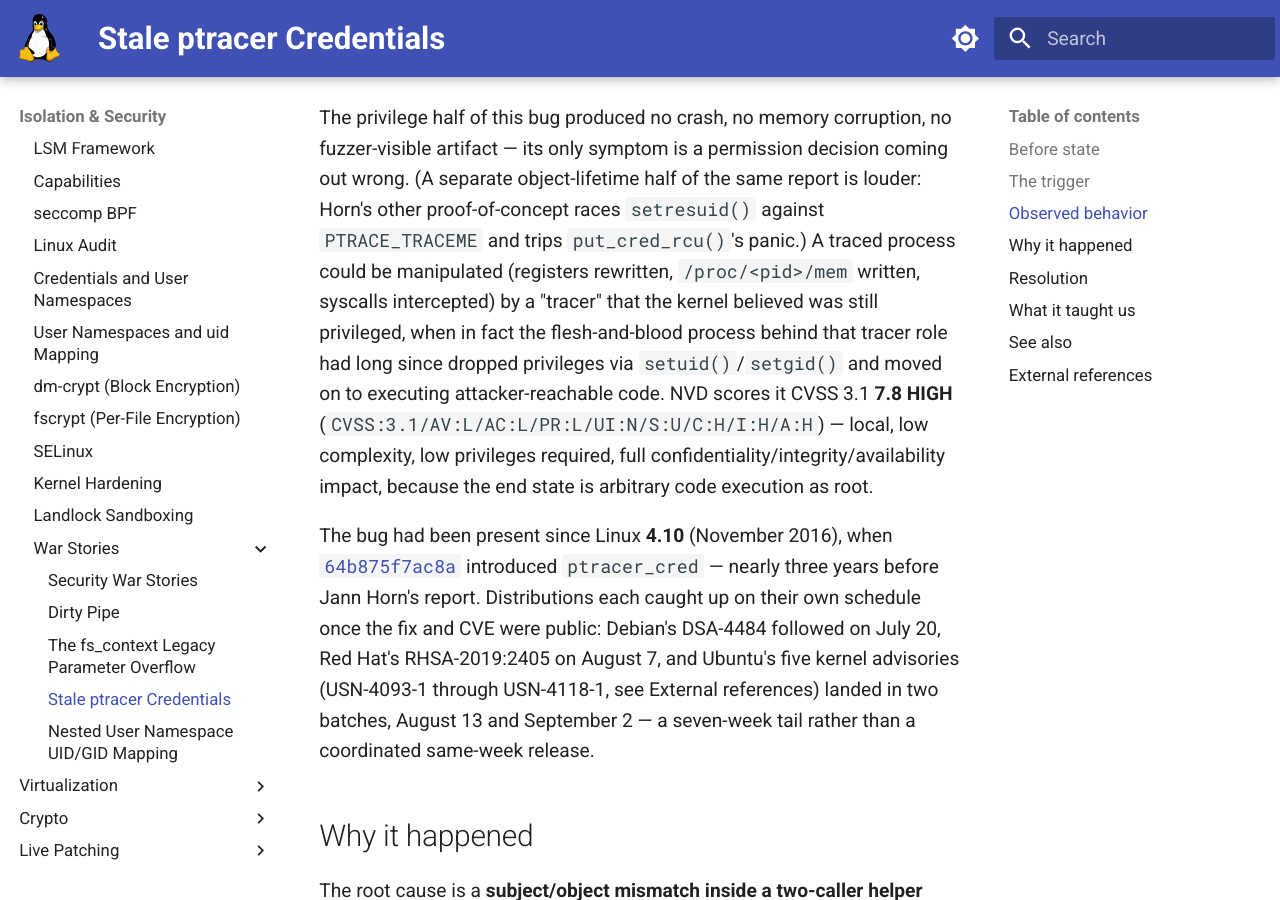
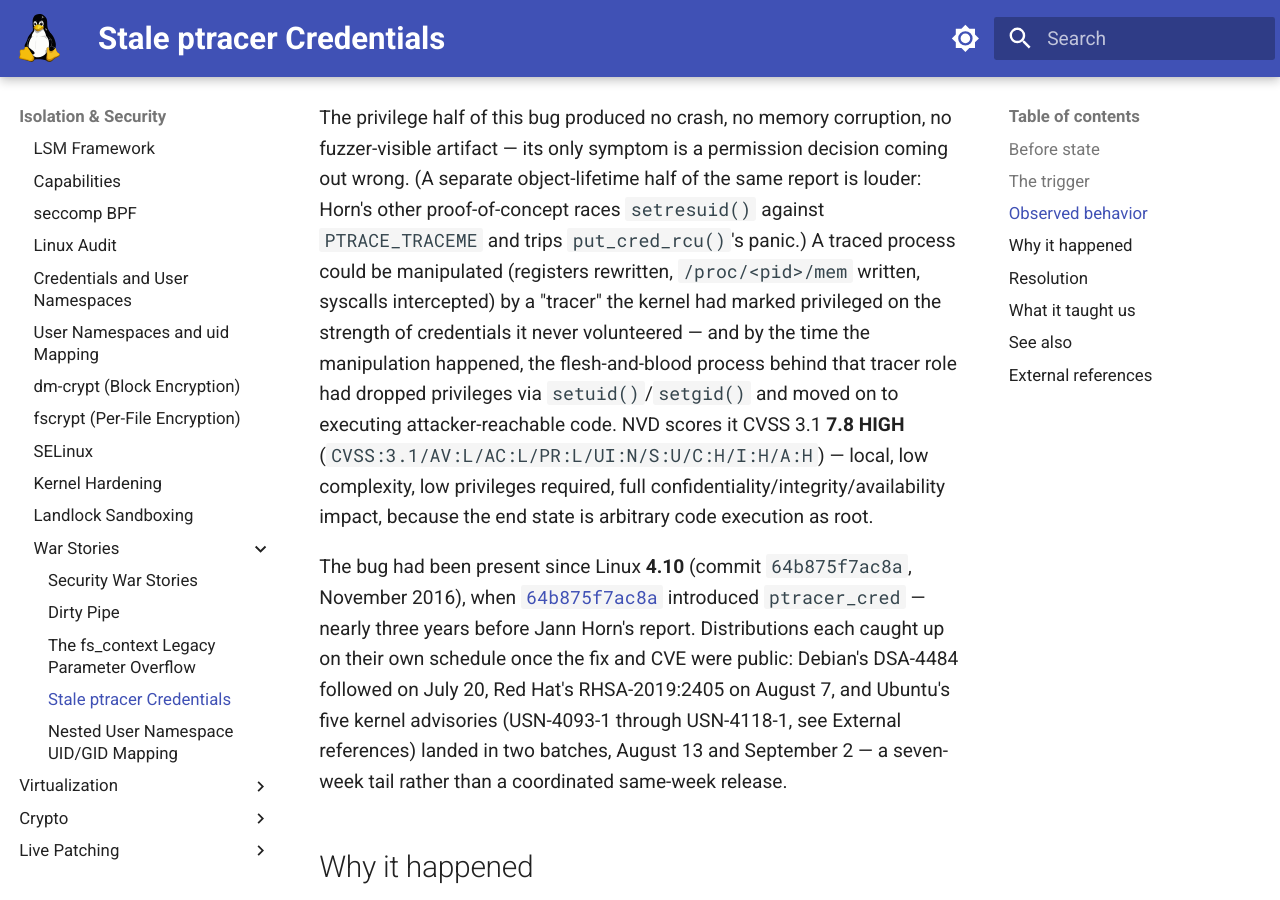
Before and after one commit to laveeshb/linux-kernel-internals, an MkDocs documentation site: the page built from docs/security/war-stories/stale-ptracer-creds.md, in a window 1280 px wide and 900 px high, scrolled down 4562 px. Built offline with MkDocs 1.6.1 and Material for MkDocs 9.7.7, drawn with Linux system fonts in a browser that asks for light colours; some of the changed text lies outside the part shown.

Commit message:
Fix an observed-behavior claim that contradicted the page's own root-cause analysis
Thirteenth review round: "the kernel believed was still privileged" implied
the kernel's belief was simply wrong, when the page's own root-cause
section says the opposite -- at the moment consulted, the parent's
credentials genuinely were privileged; the defect is that they were the
wrong process's credentials, volunteered by no one. Rewrote to state that
directly. Also disambiguated a "4.10 (November 2016)" parenthetical that
could misread as dating the 4.10 release itself, and fixed a See-also
link title that didn't match its target page's actual heading.

war-stories.md had no findings this round -- its second consecutive
clean pass, done.

```diff
--- a/docs/security/war-stories/stale-ptracer-creds.md
+++ b/docs/security/war-stories/stale-ptracer-creds.md
@@ -89,9 +89,9 @@
 
 ## Observed behavior
 
-The privilege half of this bug produced no crash, no memory corruption, no fuzzer-visible artifact — its only symptom is a permission decision coming out wrong. (A separate object-lifetime half of the same report is louder: Horn's other proof-of-concept races `setresuid()` against `PTRACE_TRACEME` and trips `put_cred_rcu()`'s panic.) A traced process could be manipulated (registers rewritten, `/proc/<pid>/mem` written, syscalls intercepted) by a "tracer" that the kernel believed was still privileged, when in fact the flesh-and-blood process behind that tracer role had long since dropped privileges via `setuid()`/`setgid()` and moved on to executing attacker-reachable code. NVD scores it CVSS 3.1 **7.8 HIGH** (`CVSS:3.1/AV:L/AC:L/PR:L/UI:N/S:U/C:H/I:H/A:H`) — local, low complexity, low privileges required, full confidentiality/integrity/availability impact, because the end state is arbitrary code execution as root.
+The privilege half of this bug produced no crash, no memory corruption, no fuzzer-visible artifact — its only symptom is a permission decision coming out wrong. (A separate object-lifetime half of the same report is louder: Horn's other proof-of-concept races `setresuid()` against `PTRACE_TRACEME` and trips `put_cred_rcu()`'s panic.) A traced process could be manipulated (registers rewritten, `/proc/<pid>/mem` written, syscalls intercepted) by a "tracer" the kernel had marked privileged on the strength of credentials it never volunteered — and by the time the manipulation happened, the flesh-and-blood process behind that tracer role had dropped privileges via `setuid()`/`setgid()` and moved on to executing attacker-reachable code. NVD scores it CVSS 3.1 **7.8 HIGH** (`CVSS:3.1/AV:L/AC:L/PR:L/UI:N/S:U/C:H/I:H/A:H`) — local, low complexity, low privileges required, full confidentiality/integrity/availability impact, because the end state is arbitrary code execution as root.
 
-The bug had been present since Linux **4.10** (November 2016), when [`64b875f7ac8a`](https://git.kernel.org/pub/scm/linux/kernel/git/torvalds/linux.git/commit/?id=64b875f7ac8a5d60a4e191479299e931ee949b67) introduced `ptracer_cred` — nearly three years before Jann Horn's report. Distributions each caught up on their own schedule once the fix and CVE were public: Debian's DSA-4484 followed on July 20, Red Hat's RHSA-2019:2405 on August 7, and Ubuntu's five kernel advisories (USN-4093-1 through USN-4118-1, see External references) landed in two batches, August 13 and September 2 — a seven-week tail rather than a coordinated same-week release.
+The bug had been present since Linux **4.10** (commit `64b875f7ac8a`, November 2016), when [`64b875f7ac8a`](https://git.kernel.org/pub/scm/linux/kernel/git/torvalds/linux.git/commit/?id=64b875f7ac8a5d60a4e191479299e931ee949b67) introduced `ptracer_cred` — nearly three years before Jann Horn's report. Distributions each caught up on their own schedule once the fix and CVE were public: Debian's DSA-4484 followed on July 20, Red Hat's RHSA-2019:2405 on August 7, and Ubuntu's five kernel advisories (USN-4093-1 through USN-4118-1, see External references) landed in two batches, August 13 and September 2 — a seven-week tail rather than a coordinated same-week release.
 
 ## Why it happened
 
```
Also changed, not shown: other parts of docs/security/war-stories/stale-ptracer-creds.md (+1 -1 lines).
